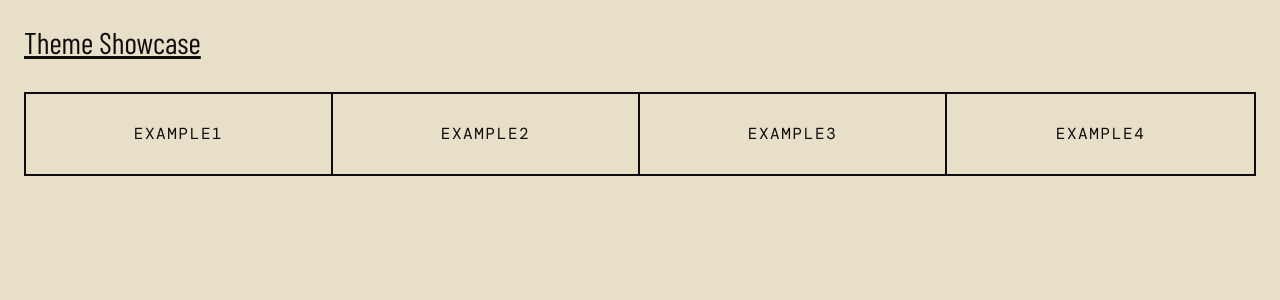
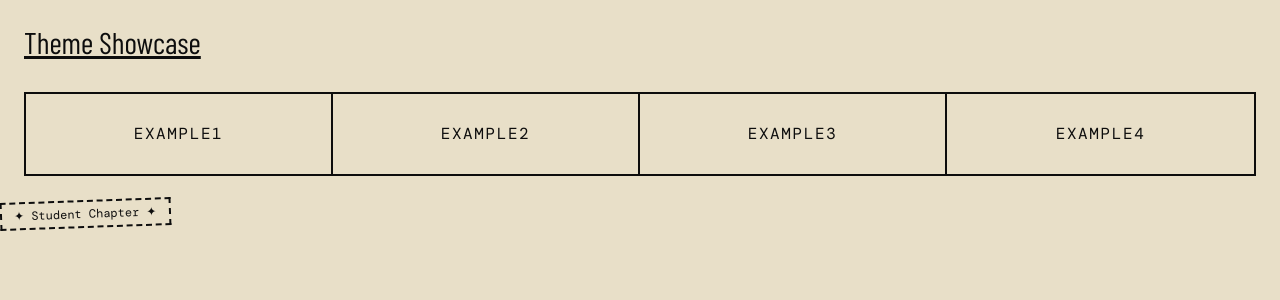
Before and after one commit to ACMatFSU/acm-website, a React (Vite) app: page / in a window 1280 px wide. Shown: the top 300 px of the page. Built offline with nearby package versions, Linux system fonts and the light colour scheme; a web font is replaced by a local one.

Commit message:
"completed stampbadge "

```diff
--- a/src/App.tsx
+++ b/src/App.tsx
@@ -1,8 +1,13 @@
+import StampBadge from "./components/Stampbadge";
 import ThemeShowcase from "./components/ThemeShowcase";
 
 function App() {
-  return <ThemeShowcase />
-  // return <h1 className="text-3xl font-display underline">Hello world!</h1>
+  return (
+    <div>
+      <ThemeShowcase />
+      <StampBadge />
+    </div>
+  );
 }
 
 export default App
--- /dev/null
+++ b/src/components/Stampbadge.tsx
@@ -0,0 +1,7 @@
+export default function StampBadge() {
+    return (
+        <div className="inline-block -rotate-2 border-2 border-dashed border-ink px-3 py-1 font-mono text-xs uppercase-widest">
+            ✦ Student Chapter ✦
+        </div>
+    );
+}
```
